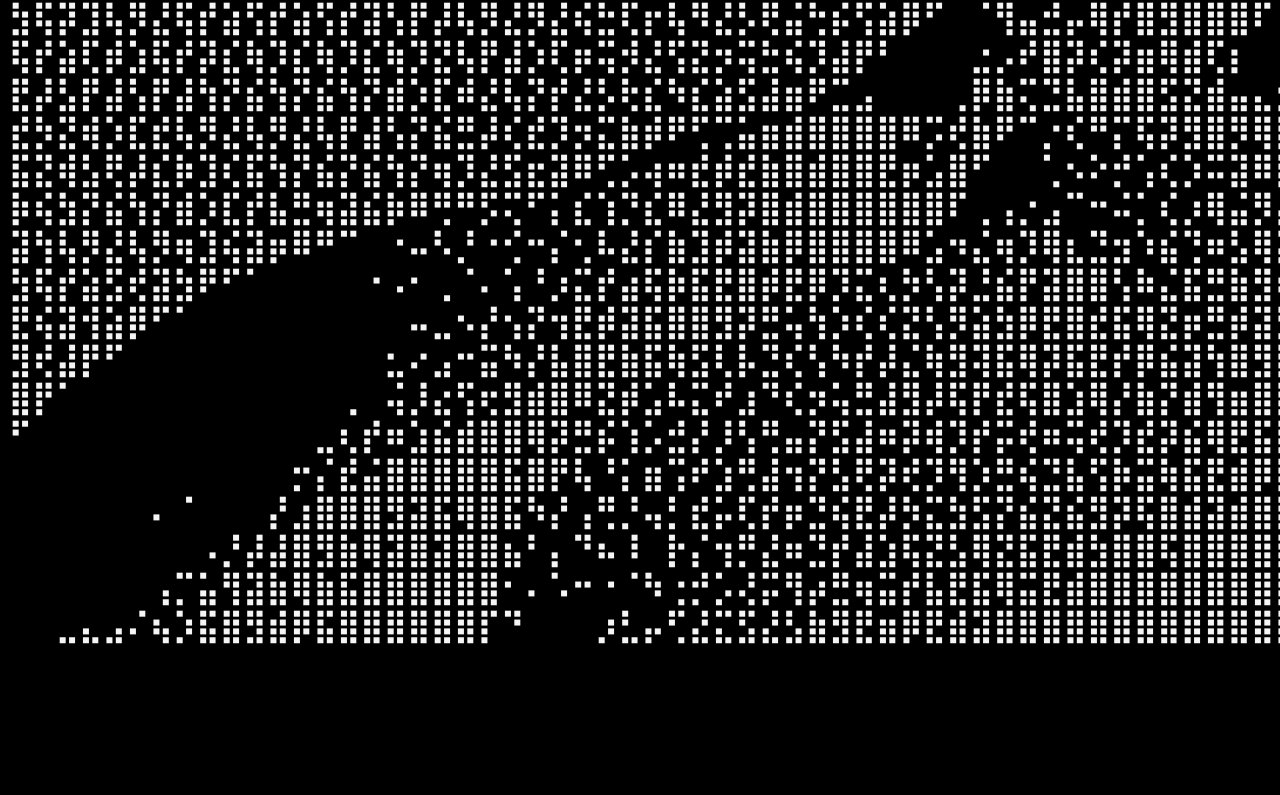
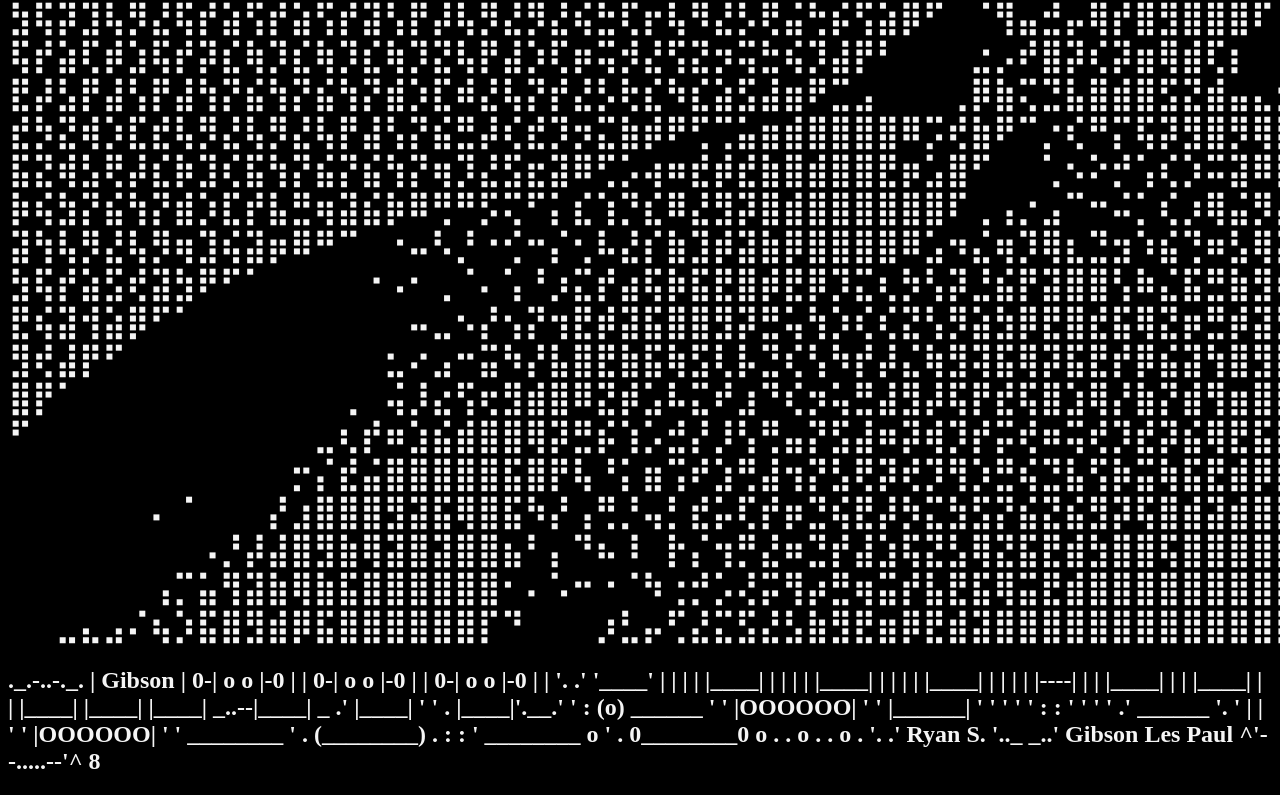
Before and after one commit to ItsYuzu/CanYouFeelMyHeart, a plain HTML site: page index.html in a window 1280 px wide. Shown: the part 1960-2755 px from the top of the page. Drawn offline with Linux system fonts and the light colour scheme.

Commit message:
Added gigachad guitar
lmao

```diff
--- a/style.css
+++ b/style.css
@@ -1,2 +1,3 @@
 body {background-color: black;}
 h1 {color: whitesmoke;}
+h2 {color: whitesmoke;}
```
